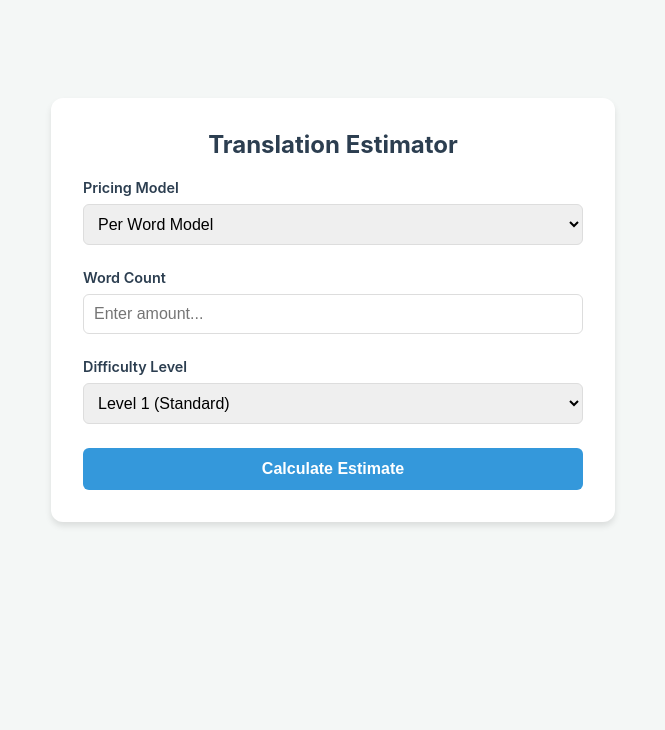
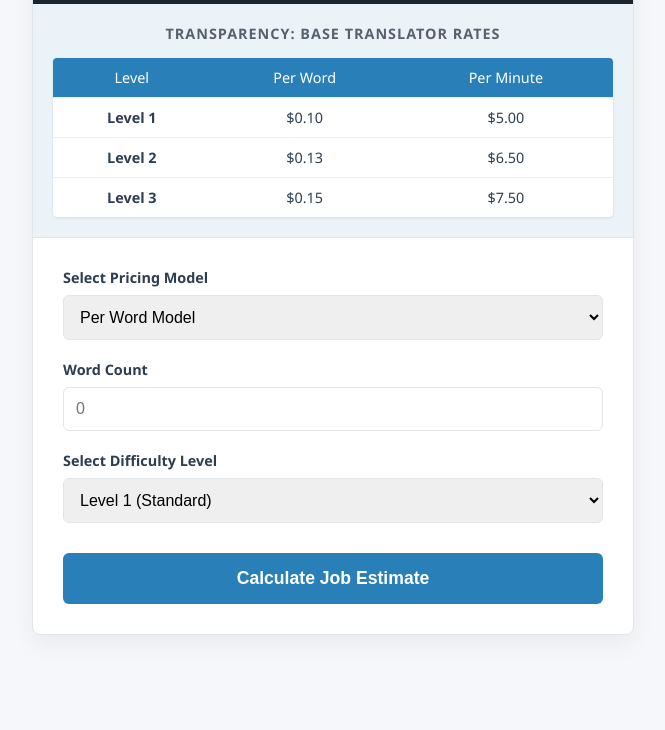
Before and after one commit to masonkarle/translate_estimate, a plain HTML site: page index.html in a window 1280 px wide. Shown: the part 110-840 px from the top of the page, without its empty margins (307-972 px from the left). After the commit the page ends 800 px from the top, so only its background shows below. Drawn offline with Linux system fonts and the light colour scheme.

Commit message:
Update index.html

```diff
--- a/index.html
+++ b/index.html
@@ -6,101 +6,226 @@
     <title>Translation Cost Estimator</title>
     <style>
         :root {
-            --primary: #2c3e50;
-            --accent: #3498db;
-            --bg: #f4f7f6;
-            --card: #ffffff;
+            /* Professional Color Palette */
+            --header-bg: #1a252f;
+            --header-text: #ffffff;
+            --accent: #2980b9;
+            --bg-color: #f5f7fa;
+            --card-bg: #ffffff;
+            --border-color: #e1e4e8;
+            --text-dark: #2c3e50;
         }
+
         body {
-            font-family: -apple-system, BlinkMacSystemFont, "Segoe UI", Roboto, Helvetica, Arial, sans-serif;
-            background-color: var(--bg);
-            color: var(--primary);
+            font-family: 'Segoe UI', Tahoma, Geneva, Verdana, sans-serif;
+            background-color: var(--bg-color);
+            color: var(--text-dark);
+            margin: 0;
+            padding: 40px 20px;
             display: flex;
-            justify-content: center;
+            flex-direction: column;
             align-items: center;
-            min-height: 100vh;
+        }
+
+        /* Main Container */
+        .app-container {
+            background-color: var(--card-bg);
+            width: 100%;
+            max-width: 600px;
+            border-radius: 8px;
+            box-shadow: 0 10px 25px rgba(0,0,0,0.05);
+            overflow: hidden;
+            border: 1px solid var(--border-color);
+        }
+
+        /* Header Section */
+        header {
+            background-color: var(--header-bg);
+            color: var(--header-text);
+            padding: 20px;
+            text-align: center;
+        }
+
+        header h2 {
             margin: 0;
+            font-size: 1.5rem;
+            font-weight: 600;
+        }
+
+        /* Transparency Table Section */
+        .rate-card {
+            background-color: #ebf3f9;
             padding: 20px;
+            border-bottom: 1px solid var(--border-color);
         }
-        .container {
-            background: var(--card);
-            padding: 2rem;
-            border-radius: 12px;
-            box-shadow: 0 4px 6px rgba(0,0,0,0.1);
+
+        .rate-card h3 {
+            margin-top: 0;
+            font-size: 0.9rem;
+            text-transform: uppercase;
+            letter-spacing: 1px;
+            color: #57606f;
+            text-align: center;
+            margin-bottom: 15px;
+        }
+
+        table.rates-table {
             width: 100%;
-            max-width: 500px;
+            border-collapse: collapse;
+            font-size: 0.9rem;
+            background: #fff;
+            border-radius: 4px;
+            overflow: hidden;
+            box-shadow: 0 1px 3px rgba(0,0,0,0.1);
         }
-        h2 {
-            margin-top: 0;
+
+        table.rates-table th, table.rates-table td {
+            padding: 10px;
             text-align: center;
-            color: var(--primary);
+            border-bottom: 1px solid #eee;
         }
+
+        table.rates-table th {
+            background-color: var(--accent);
+            color: white;
+            font-weight: 500;
+        }
+
+        table.rates-table tr:last-child td {
+            border-bottom: none;
+        }
+
+        /* Calculator Input Section */
+        .calculator-body {
+            padding: 30px;
+        }
+
         .form-group {
-            margin-bottom: 1.5rem;
+            margin-bottom: 20px;
         }
+
         label {
             display: block;
-            margin-bottom: 0.5rem;
+            margin-bottom: 8px;
             font-weight: 600;
             font-size: 0.9rem;
+            color: var(--text-dark);
         }
+
         select, input {
             width: 100%;
-            padding: 10px;
-            border: 1px solid #ddd;
+            padding: 12px;
+            border: 1px solid var(--border-color);
             border-radius: 6px;
             font-size: 1rem;
-            box-sizing: border-box;
+            box-sizing: border-box; /* Ensures padding doesn't break width */
+            transition: border-color 0.2s;
         }
+
+        select:focus, input:focus {
+            outline: none;
+            border-color: var(--accent);
+        }
+
         button {
             width: 100%;
-            padding: 12px;
+            padding: 15px;
             background-color: var(--accent);
             color: white;
             border: none;
             border-radius: 6px;
-            font-size: 1rem;
+            font-size: 1.1rem;
+            font-weight: 600;
             cursor: pointer;
             transition: background 0.2s;
-            font-weight: bold;
+            margin-top: 10px;
         }
+
         button:hover {
-            background-color: #2980b9;
+            background-color: #1f6391;
         }
+
+        /* Results Section */
         .results {
-            margin-top: 2rem;
-            padding-top: 1rem;
-            border-top: 2px solid #eee;
+            margin-top: 30px;
+            background: #f8f9fa;
+            border-radius: 6px;
+            padding: 20px;
+            border: 1px solid #e9ecef;
             display: none; /* Hidden by default */
         }
+
         .result-row {
             display: flex;
             justify-content: space-between;
             padding: 8px 0;
             font-size: 0.95rem;
+            color: #555;
         }
+
         .result-row.total {
-            font-weight: bold;
-            font-size: 1.2rem;
-            border-top: 1px dashed #ccc;
+            font-weight: 700;
+            font-size: 1.3rem;
+            color: var(--text-dark);
+            border-top: 2px solid #ddd;
             margin-top: 10px;
             padding-top: 15px;
-            color: var(--accent);
         }
+
+        .price-tag {
+            font-family: 'Courier New', Courier, monospace;
+            font-weight: bold;
+        }
+
         .sub-text {
-            font-size: 0.8rem;
+            font-size: 0.85rem;
             color: #7f8c8d;
             text-align: right;
+            margin-top: 5px;
+            font-style: italic;
         }
     </style>
 </head>
 <body>
 
-<div class="container">
-    <h2>Translation Estimator</h2>
+<div class="app-container">
+    <header>
+        <h2>Translation Pricing Calculator</h2>
+    </header>
 
+    <div class="rate-card">
+        <h3>Transparency: Base Translator Rates</h3>
+        <table class="rates-table">
+            <thead>
+                <tr>
+                    <th>Level</th>
+                    <th>Per Word</th>
+                    <th>Per Minute</th>
+                </tr>
+            </thead>
+            <tbody>
+                <tr>
+                    <td><strong>Level 1</strong></td>
+                    <td>$0.10</td>
+                    <td>$5.00</td>
+                </tr>
+                <tr>
+                    <td><strong>Level 2</strong></td>
+                    <td>$0.13</td>
+                    <td>$6.50</td>
+                </tr>
+                <tr>
+                    <td><strong>Level 3</strong></td>
+                    <td>$0.15</td>
+                    <td>$7.50</td>
+                </tr>
+            </tbody>
+        </table>
+    </div>
+
+    <div class="calculator-body">
         <div class="form-group">
-        <label for="modelType">Pricing Model</label>
+            <label for="modelType">Select Pricing Model</label>
             <select id="modelType" onchange="updateLabels()">
                 <option value="word">Per Word Model</option>
                 <option value="minute">Per Minute Model</option>
@@ -109,11 +234,11 @@
 
         <div class="form-group">
             <label id="quantityLabel" for="quantity">Word Count</label>
-        <input type="number" id="quantity" placeholder="Enter amount..." min="1">
+            <input type="number" id="quantity" placeholder="0" min="1">
         </div>
 
         <div class="form-group">
-        <label for="level">Difficulty Level</label>
+            <label for="level">Select Difficulty Level</label>
             <select id="level">
                 <option value="1">Level 1 (Standard)</option>
                 <option value="2">Level 2 (Technical/Complex)</option>
@@ -121,28 +246,28 @@
             </select>
         </div>
 
-    <button onclick="calculate()">Calculate Estimate</button>
+        <button onclick="calculate()">Calculate Job Estimate</button>
 
         <div class="results" id="resultsArea">
             <div class="result-row">
-            <span>Translator 1 Quote:</span>
-            <span id="resT1"></span>
+                <span>Translator 1 Cost:</span>
+                <span id="resT1" class="price-tag"></span>
             </div>
             <div class="result-row">
-            <span>Translator 2 Quote:</span>
-            <span id="resT2"></span>
+                <span>Translator 2 Cost:</span>
+                <span id="resT2" class="price-tag"></span>
             </div>
             <div class="result-row">
-            <span><strong>Total Labor:</strong></span>
-            <span id="resLabor"></span>
+                <span><strong>Total Labor Cost:</strong></span>
+                <span id="resLabor" class="price-tag"></span>
             </div>
             <div class="result-row">
                 <span>Overhead (30%):</span>
-            <span id="resOverhead"></span>
+                <span id="resOverhead" class="price-tag"></span>
             </div>
             <div class="result-row">
                 <span>Profit (50% markup):</span>
-            <span id="resProfit"></span>
+                <span id="resProfit" class="price-tag"></span>
             </div>
             <div class="result-row total">
                 <span>Job Total:</span>
@@ -151,69 +276,55 @@
             <div class="sub-text" id="resPerUnit"></div>
         </div>
     </div>
+</div>
 
 <script>
-    // Configuration based on CSV Data
+    // Data Configuration
     const rates = {
-        word: {
-            1: 0.10,
-            2: 0.13,
-            3: 0.15
-        },
-        minute: {
-            1: 5.00,
-            2: 6.50,
-            3: 7.50
-        }
+        word: { 1: 0.10, 2: 0.13, 3: 0.15 },
+        minute: { 1: 5.00, 2: 6.50, 3: 7.50 }
     };
 
     function updateLabels() {
         const type = document.getElementById('modelType').value;
         const label = document.getElementById('quantityLabel');
+        const input = document.getElementById('quantity');
+
         if (type === 'word') {
             label.textContent = "Word Count";
+            input.placeholder = "e.g. 500";
         } else {
             label.textContent = "Video Duration (Minutes)";
+            input.placeholder = "e.g. 10";
         }
     }
 
     function formatMoney(amount) {
-        return '$' + amount.toLocaleString(undefined, {minimumFractionDigits: 2, maximumFractionDigits: 2});
+        return '$' + amount.toLocaleString('en-US', {minimumFractionDigits: 2, maximumFractionDigits: 2});
     }
 
     function calculate() {
-        // 1. Get Inputs
         const type = document.getElementById('modelType').value;
         const qty = parseFloat(document.getElementById('quantity').value);
         const level = document.getElementById('level').value;
 
         if (!qty || qty <= 0) {
-            alert("Please enter a valid quantity.");
+            alert("Please enter a valid amount greater than 0.");
             return;
         }
 
-        // 2. Get Rate
+        // Logic
         const rate = rates[type][level];
-
-        // 3. Calculate Logic (Matches CSV formulas)
-
-        // Labor
         const translator1Quote = qty * rate;
-        const translator2Quote = qty * rate; // CSV implies 2 translators per job
+        const translator2Quote = qty * rate;
         const totalLabor = translator1Quote + translator2Quote;
-
-        // Overhead (30% of Labor)
         const overhead = totalLabor * 0.30;
-
-        // Profit (50% of (Labor + Overhead))
         const costBasis = totalLabor + overhead;
         const profit = costBasis * 0.50;
-
-        // Totals
         const jobTotal = totalLabor + overhead + profit;
         const pricePerUnit = jobTotal / qty;
 
-        // 4. Update UI
+        // Display
         document.getElementById('resT1').textContent = formatMoney(translator1Quote);
         document.getElementById('resT2').textContent = formatMoney(translator2Quote);
         document.getElementById('resLabor').textContent = formatMoney(totalLabor);
```
Lines whose indentation alone changed are shown as unchanged.
